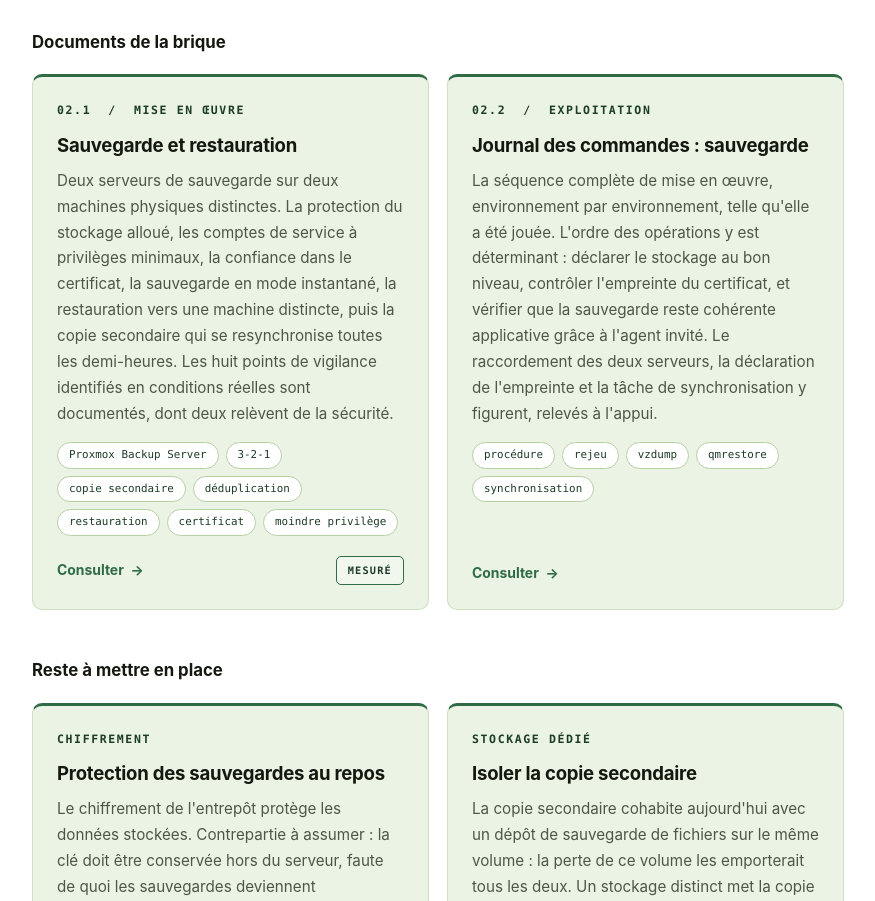
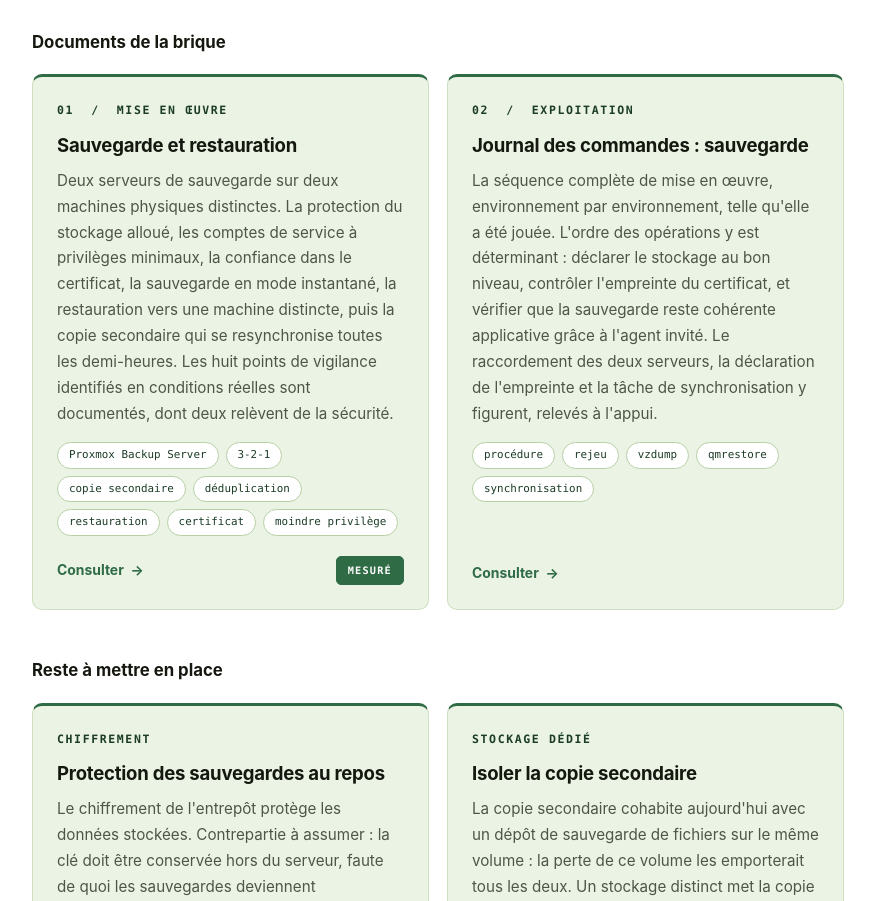
Before and after one commit to Flo466/santelia-iac, a plain HTML site: page docs/sauvegarde-pbs.html in a window 1280 px wide. Shown: the part 1217-2118 px from the top of the page, without its empty margins (202-1077 px from the left). Drawn offline with Linux system fonts and the light colour scheme.

Commit message:
Update sauvegarde-pbs.html

```diff
--- a/docs/sauvegarde-pbs.html
+++ b/docs/sauvegarde-pbs.html
@@ -48,7 +48,7 @@
 <div class="grid">
 
   <a class="card" href="pbs-01-sauvegarde.html">
-    <span class="no">02.1 &nbsp;/&nbsp; MISE EN &OElig;UVRE</span>
+    <span class="no">01 &nbsp;/&nbsp; MISE EN &OElig;UVRE</span>
     <h3>Sauvegarde et restauration</h3>
     <p>Deux serveurs de sauvegarde sur deux machines physiques distinctes. La protection du stockage allou&eacute;, les comptes de service &agrave; privil&egrave;ges minimaux, la confiance dans le certificat, la sauvegarde en mode instantan&eacute;, la restauration vers une machine distincte, puis la copie secondaire qui se resynchronise toutes les demi-heures. Les huit points de vigilance identifi&eacute;s en conditions r&eacute;elles sont document&eacute;s, dont deux rel&egrave;vent de la s&eacute;curit&eacute;.</p>
     <div class="pills">
@@ -62,12 +62,12 @@
     </div>
     <div class="foot">
       <span class="go">Consulter &nbsp;&rarr;</span>
-      <span class="status status--wip">Mesur&eacute;</span>
+      <span class="status status--ok">Mesur&eacute;</span>
     </div>
   </a>
 
   <a class="card" href="pbs-02-journal-commandes.html">
-    <span class="no">02.2 &nbsp;/&nbsp; EXPLOITATION</span>
+    <span class="no">02 &nbsp;/&nbsp; EXPLOITATION</span>
     <h3>Journal des commandes&nbsp;: sauvegarde</h3>
     <p>La s&eacute;quence compl&egrave;te de mise en &oelig;uvre, environnement par environnement, telle qu'elle a &eacute;t&eacute; jou&eacute;e. L'ordre des op&eacute;rations y est d&eacute;terminant&nbsp;: d&eacute;clarer le stockage au bon niveau, contr&ocirc;ler l'empreinte du certificat, et v&eacute;rifier que la sauvegarde reste coh&eacute;rente applicative gr&acirc;ce &agrave; l'agent invit&eacute;. Le raccordement des deux serveurs, la d&eacute;claration de l'empreinte et la t&acirc;che de synchronisation y figurent, relev&eacute;s &agrave; l'appui.</p>
     <div class="pills">
```
